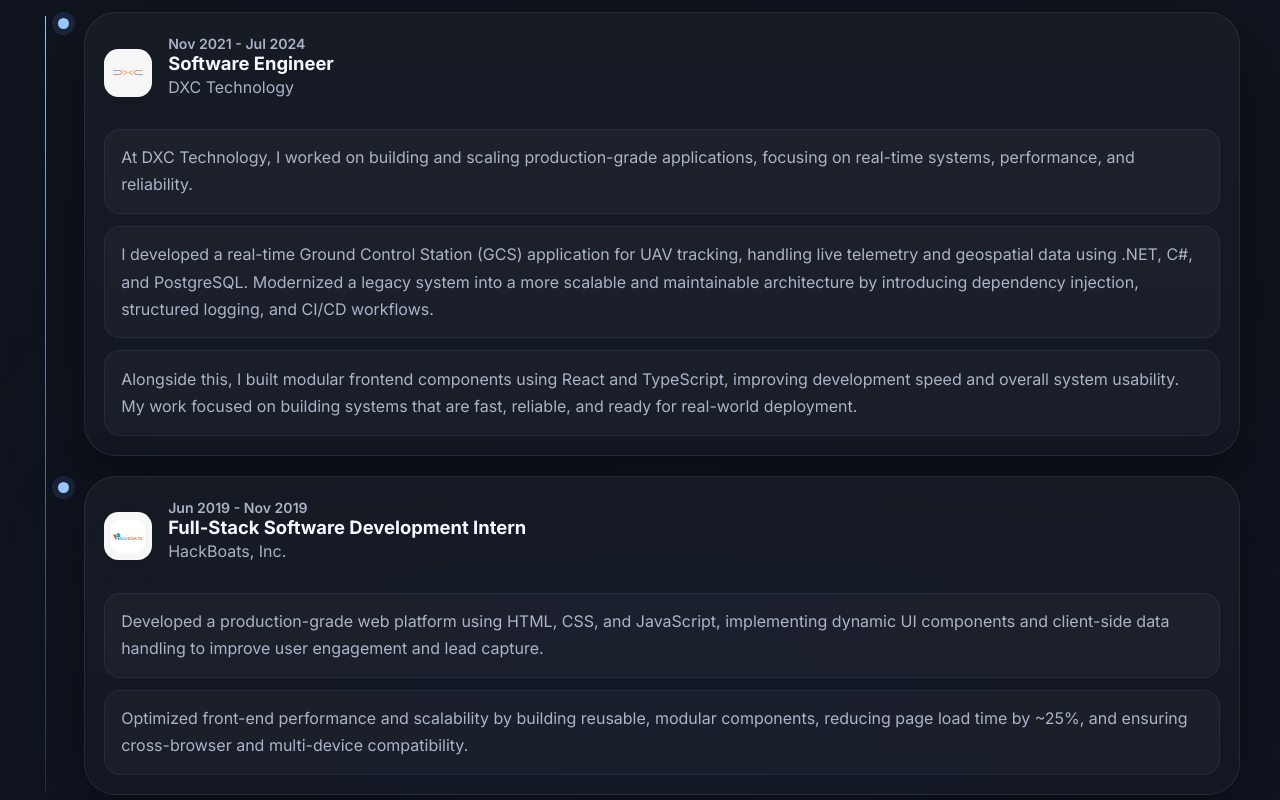
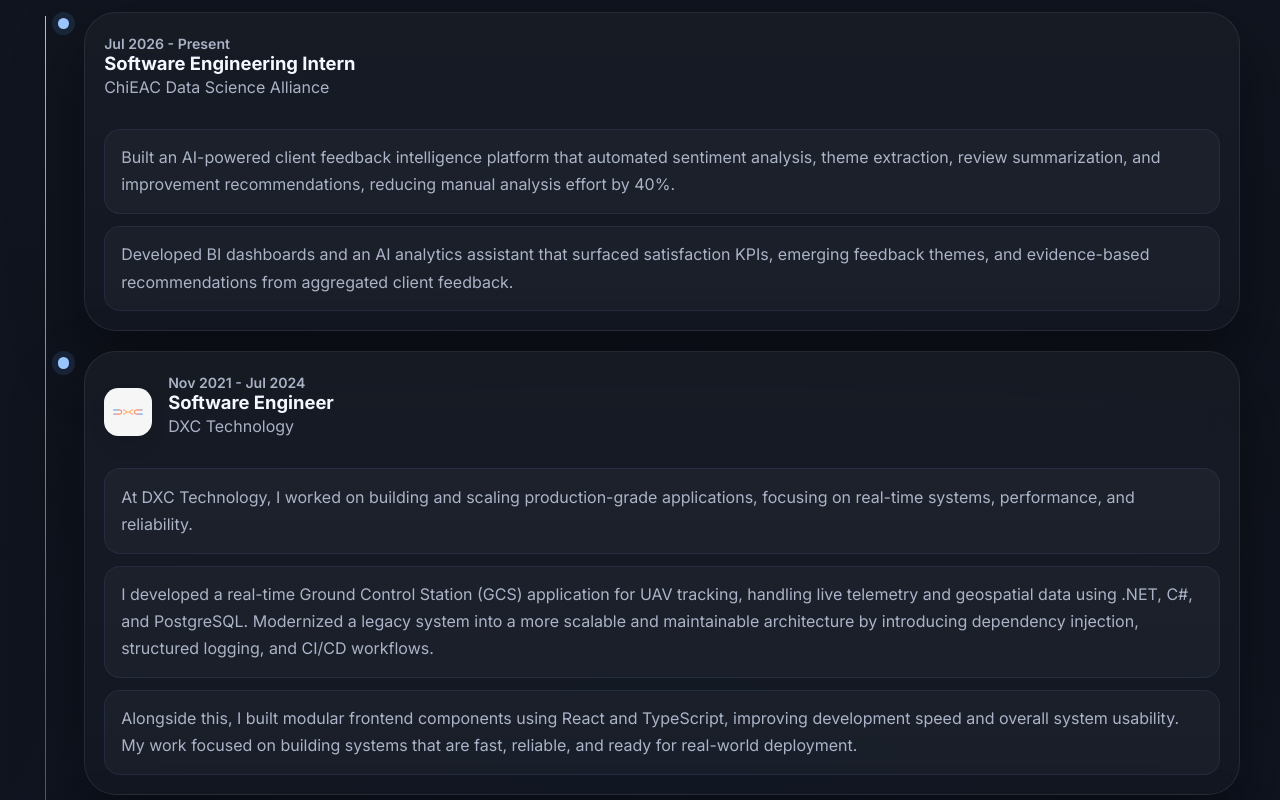
Before and after one commit to sushmithabungatavula/sushmithabungatavula-portfolio, a plain HTML site: page index.html in a window 1280 px wide. Shown: the part 3340-4140 px from the top of the page. Drawn offline with Linux system fonts and the light colour scheme.

Commit message:
Add Software Engineering Intern experience
Added new experience entry for Software Engineering Intern role at ChiEAC Data Science Alliance, detailing responsibilities and achievements.

```diff
--- a/index.html
+++ b/index.html
@@ -289,6 +289,23 @@
     <div class="timeline-marker experience-timeline-marker" aria-hidden="true"></div>
     <div class="panel experience-card timeline-content">
       <div class="experience-top">
+        <div>
+          <span class="timeline-period">Jul 2026 - Present</span>
+          <h3>Software Engineering Intern</h3>
+          <p>ChiEAC Data Science Alliance</p>
+        </div>
+      </div>
+      <ul class="statement-list">
+        <li>Built an AI-powered client feedback intelligence platform that automated sentiment analysis, theme extraction, review summarization, and improvement recommendations, reducing manual analysis effort by 40%.</li>
+        <li>Developed BI dashboards and an AI analytics assistant that surfaced satisfaction KPIs, emerging feedback themes, and evidence-based recommendations from aggregated client feedback.</li>
+      </ul>
+    </div>
+  </article>
+
+  <article class="timeline-item experience-timeline-item" data-reveal="right">
+    <div class="timeline-marker experience-timeline-marker" aria-hidden="true"></div>
+    <div class="panel experience-card timeline-content">
+      <div class="experience-top">
         <img class="company-logo" src="./DXC-Logo-2025.svg.png" alt="DXC Technology logo" />
         <div>
           <span class="timeline-period">Nov 2021 - Jul 2024</span>
@@ -303,7 +320,8 @@
       </ul>
     </div>
   </article>
-          <article class="timeline-item experience-timeline-item" data-reveal="right">
+
+  <article class="timeline-item experience-timeline-item" data-reveal="left">
     <div class="timeline-marker experience-timeline-marker" aria-hidden="true"></div>
     <div class="panel experience-card timeline-content">
       <div class="experience-top">
```
Lines whose indentation alone changed are shown as unchanged.
